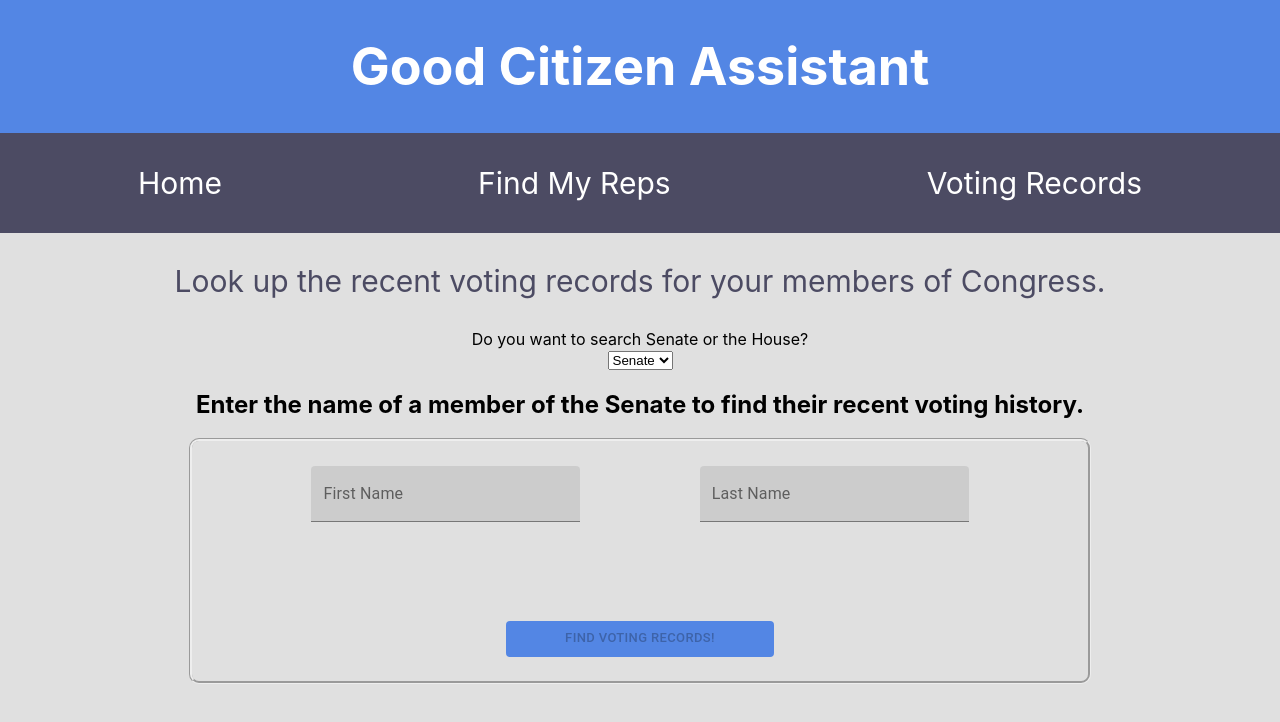
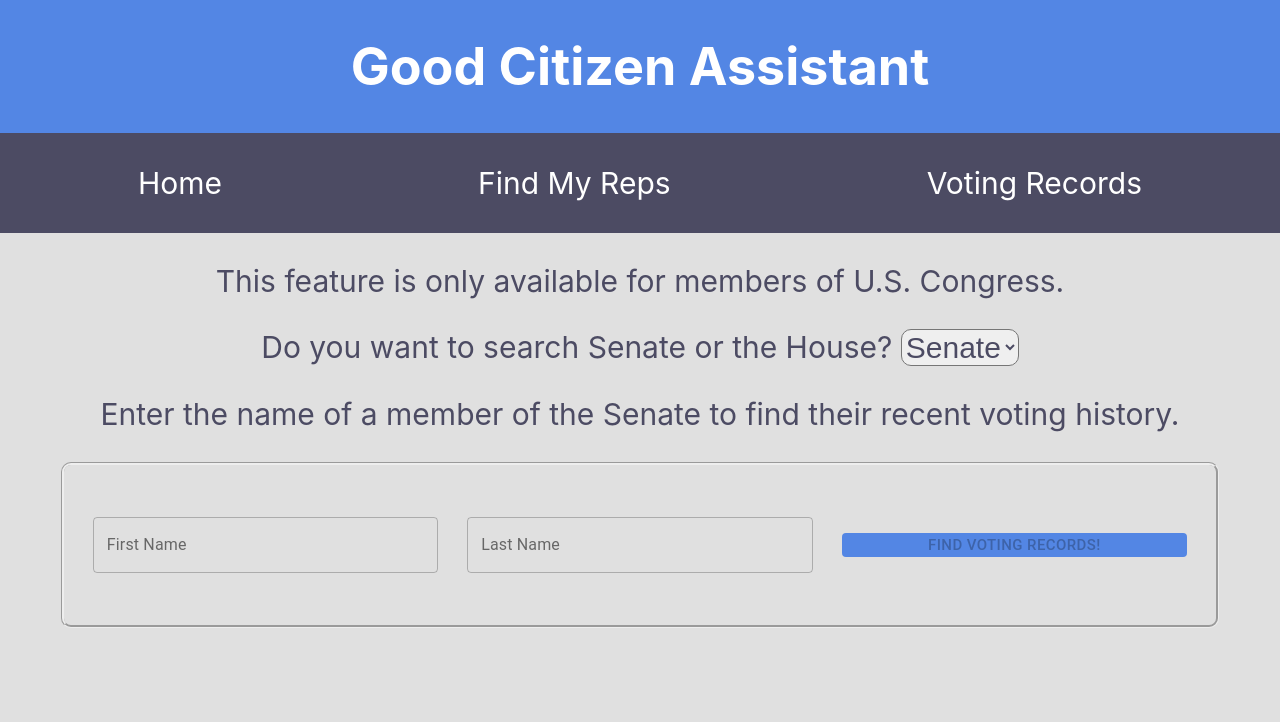
Before and after one commit to MelissaPastore/goodcitizen, a React (Create React App) app: page /records in a window 1280 px wide. Shown: the top 722 px of the page. Built offline with nearby package versions, Linux system fonts and the light colour scheme; no server answers.

Commit message:
updated styling

```diff
--- a/src/App.css
+++ b/src/App.css
@@ -127,7 +127,7 @@ button {
 }
 
 .break {
-  flex-basis: 100%;
+  flex-basis: 90%;
   height: 0;
 }
 
@@ -165,3 +165,30 @@ button {
 #welcome-head {
   font-size: 30px;
 }
+
+#chamber-label {
+  font-size: 30px;
+  color: #4c4b63;
+}
+
+#chamber-select {
+  font-size: 30px;
+  color: #4c4b63;
+  border-radius: 10px;
+}
+
+h2 {
+  color: #4c4b63;
+}
+
+#record-form {
+  display: flex;
+  flex-flow: row wrap;
+  justify-content: space-evenly;
+  align-content: space-around;
+  border: 3px groove;
+  width: 90vw;
+  height: 20vh;
+  border-radius: 10px;
+  align-items: baseline;
+}
--- a/src/Components/App.js
+++ b/src/Components/App.js
@@ -5,7 +5,7 @@ import Watson from "./Watson";
 import Welcome from "./Welcome";
 import Navbar from "./Navbar";
 import FindMyReps from "./FindMyReps";
-import VotingRecords from "./VotingRecords"
+import VotingRecords from "./VotingRecords";
 
 function App() {
   return (
@@ -20,7 +20,7 @@ function App() {
           <Route exact path="/watson" component={Watson} />
           <Route exact path="/" component={Welcome} />
           <Route exact path="/reps" component={FindMyReps} />
-          <Route exact path="/records" component={VotingRecords}/>
+          <Route exact path="/records" component={VotingRecords} />
         </Switch>
       </div>
     </div>
--- a/src/Components/Navbar.js
+++ b/src/Components/Navbar.js
@@ -11,7 +11,9 @@ function Navbar() {
         <Link className="navbar-link" to="/reps">
           Find My Reps
         </Link>
-        <Link className="navbar-link" to="/records">Voting Records</Link>
+        <Link className="navbar-link" to="/records">
+          Voting Records
+        </Link>
       </nav>
     </div>
   );
--- a/src/Components/RecordForm.js
+++ b/src/Components/RecordForm.js
@@ -1,14 +1,14 @@
 import React from "react";
 import { Button, TextField } from "@material-ui/core";
 import { connect } from "react-redux";
-import {fetchMembers} from "../store/members"
-import {fetchRecord} from "../store/records"
-import RecordInfo from  "./RecordInfo"
+import { fetchMembers } from "../store/members";
+import { fetchRecord } from "../store/records";
+import RecordInfo from "./RecordInfo";
 
 const defaultState = {
   first_name: "",
   last_name: "",
-  name: ""
+  name: "",
 };
 
 class RecordForm extends React.Component {
@@ -18,7 +18,7 @@ class RecordForm extends React.Component {
     this.handleChange = this.handleChange.bind(this);
     this.handleSubmit = this.handleSubmit.bind(this);
   }
-async componentDidMount () {
+  async componentDidMount() {
     await this.props.fetchMembers(this.props.chamber);
   }
 
@@ -30,30 +30,36 @@ handleChange(event) {
 
   async handleSubmit(event) {
     event.preventDefault();
-  let member = await this.props.members.find(member => {
-    return member.first_name === this.state.first_name && member.last_name === this.state.last_name
-  })
+    let member = this.props.members.find((member) => {
+      return (
+        member.first_name === this.state.first_name &&
+        member.last_name === this.state.last_name
+      );
+    });
 
     await this.props.fetchRecord(member);
-this.setState({name: `${this.state.first_name} ${this.state.last_name}`, first_name:"", last_name: ""});
+
+    this.setState({
+      name: `${this.state.first_name} ${this.state.last_name}`,
+      first_name: "",
+      last_name: "",
+    });
   }
-
-
 
   render() {
     let chamber = this.props.chamber;
-    chamber = `${chamber.charAt(0).toUpperCase()}${chamber.slice(1)}`
+    chamber = `${chamber.charAt(0).toUpperCase()}${chamber.slice(1)}`;
     return (
       <div id="form-container">
-        <h2>{`Enter the name of a member of the ${chamber} to find their recent voting history.`}</h2>
-        <form id="voter-form" onSubmit={this.handleSubmit}>
+        <p>{`Enter the name of a member of the ${chamber} to find their recent voting history.`}</p>
+        <form id="record-form" onSubmit={this.handleSubmit}>
           <TextField
             className="input"
             label="First Name"
             name="first_name"
             type="text"
             value={this.state.first_name}
-            variant="filled"
+            variant="outlined"
             onChange={this.handleChange}
           />
           <TextField
@@ -62,22 +68,22 @@ this.setState({name: `${this.state.first_name} ${this.state.last_name}`, first_n
             name="last_name"
             type="text"
             value={this.state.last_name}
-            variant="filled"
+            variant="outlined"
             onChange={this.handleChange}
           />
-          <div className="break"></div>
+
           <Button
             style={{ backgroundColor: "#5386e4" }}
             variant="contained"
             type="submit"
             disabled={!this.state.first_name}
             color="primary"
-            size="small"
+            size="large"
           >
             Find Voting Records!
           </Button>
         </form>
-        {this.props.record.length && <RecordInfo name={this.state.name}/>}
+        {this.props.record.length && <RecordInfo name={this.state.name} />}
       </div>
     );
   }
@@ -92,7 +98,7 @@ const mapStateToProps = (state) => {
 const mapDispatchToProps = (dispatch) => {
   return {
     fetchMembers: (chamber) => dispatch(fetchMembers(chamber)),
-    fetchRecord: (member) => dispatch(fetchRecord(member))
+    fetchRecord: (member) => dispatch(fetchRecord(member)),
   };
 };
 
--- a/src/Components/RecordInfo.js
+++ b/src/Components/RecordInfo.js
@@ -18,7 +18,8 @@ class RecordInfo extends React.Component {
 
     return (
       <div>
-        <div>
+        {!votes.length ?
+      <div>We couldn't find a voting history for that person. Please make sure you were searching the correct chamber of Congress.</div>  : <div>
       <p>{`Here is the recent voting record for ${this.props.name}`}:</p>
 
       <Table>
@@ -51,8 +52,10 @@ class RecordInfo extends React.Component {
         </TableBody>
       </Table>{" "}
     </div>
+
+      }
       </div>
-    );
+    )
 
   }
 }
--- a/src/Components/RepForm.js
+++ b/src/Components/RepForm.js
@@ -45,7 +45,7 @@ class RepForm extends React.Component {
             type="text"
             onChange={this.handleChange}
             value={this.state.street1}
-            variant="filled"
+            variant="outlined"
           />
 
           <TextField
@@ -55,7 +55,7 @@ class RepForm extends React.Component {
             type="text"
             onChange={this.handleChange}
             value={this.state.street2}
-            variant="filled"
+            variant="outlined"
           />
           <TextField
             className="input"
@@ -64,7 +64,7 @@ class RepForm extends React.Component {
             type="text"
             onChange={this.handleChange}
             value={this.state.city}
-            variant="filled"
+            variant="outlined"
           />
           <TextField
             className="input"
@@ -73,7 +73,7 @@ class RepForm extends React.Component {
             type="text"
             onChange={this.handleChange}
             value={this.state.state}
-            variant="filled"
+            variant="outlined"
           />
           <TextField
             className="input"
@@ -82,7 +82,7 @@ class RepForm extends React.Component {
             type="text"
             onChange={this.handleChange}
             value={this.state.zip}
-            variant="filled"
+            variant="outlined"
           />
           <div className="break"></div>
           <Button
--- a/src/Components/RepInfo.js
+++ b/src/Components/RepInfo.js
@@ -19,7 +19,6 @@ const RepInfo = (props) => {
     <div>
       <div>
         <p>Here are your representatives:</p>
-
         <Table>
           <TableHead>
             <TableRow>
@@ -68,7 +67,7 @@ const RepInfo = (props) => {
                         {official.emails[0]}
                       </a>
                     ) : (
-                      "No Email Available"
+                      "No email available"
                     )}
                   </TableCell>
                   <TableCell>
--- a/src/Components/VotingRecords.js
+++ b/src/Components/VotingRecords.js
@@ -1,17 +1,15 @@
 import React from "react";
 import { connect } from "react-redux";
-import RecordForm from "./RecordForm"
-import {fetchMembers} from "../store/members"
-
+import RecordForm from "./RecordForm";
+import { fetchMembers } from "../store/members";
 
 const defaultState = {
-  chamber: "senate"
-}
-
+  chamber: "senate",
+};
 
 class VotingRecords extends React.Component {
-  constructor (){
-    super()
+  constructor() {
+    super();
     this.state = defaultState;
     this.handleChange = this.handleChange.bind(this);
   }
@@ -19,29 +17,27 @@ class VotingRecords extends React.Component {
     await this.setState({
       chamber: event.target.value,
     });
-    await this.props.fetchMembers(this.state.chamber)
+    await this.props.fetchMembers(this.state.chamber);
   }
 
-
-  render () {
+  render() {
     return (
       <div>
-        <p>
-         Look up the recent voting records for your members of Congress.
-        </p>
-        <label htmlFor="chamber-select">Do you want to search Senate or the House?</label>
+        <p>This feature is only available for members of U.S. Congress.</p>
         <form>
+          <label id="chamber-label" htmlFor="chamber-select">
+            Do you want to search Senate or the House?{" "}
+          </label>
+
           <select id="chamber-select" onChange={this.handleChange}>
             <option value="senate">Senate</option>
             <option value="house">House</option>
           </select>
         </form>
-        {this.state.chamber && <RecordForm chamber ={this.state.chamber}/>}
+        {this.state.chamber && <RecordForm chamber={this.state.chamber} />}
       </div>
-
-    )
+    );
   }
-
 }
 
 const mapStateToProps = (state) => {
```
Also changed, not shown: 1 other file (tests, documents, lock files or other folders). Lines whose indentation alone changed are shown as unchanged.
